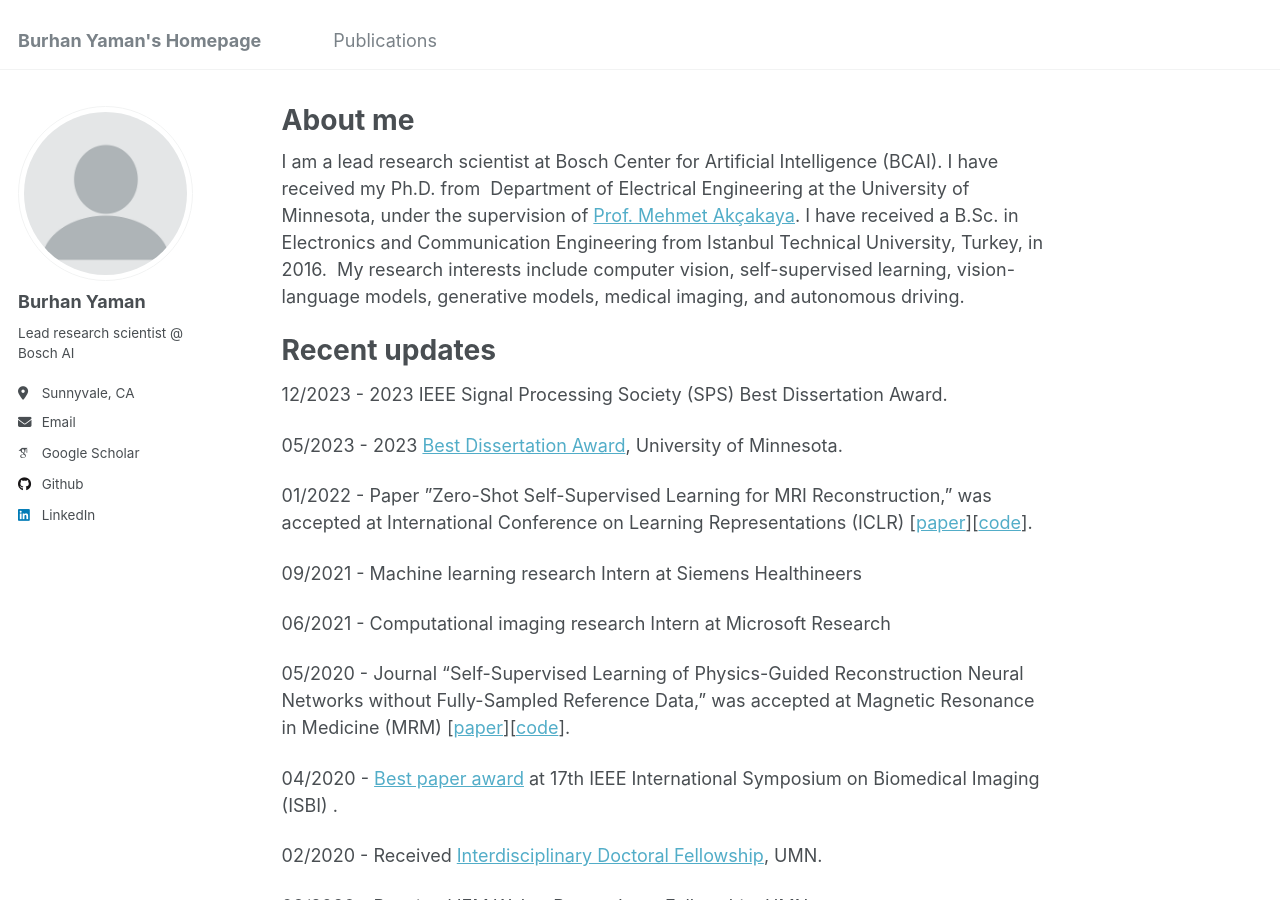
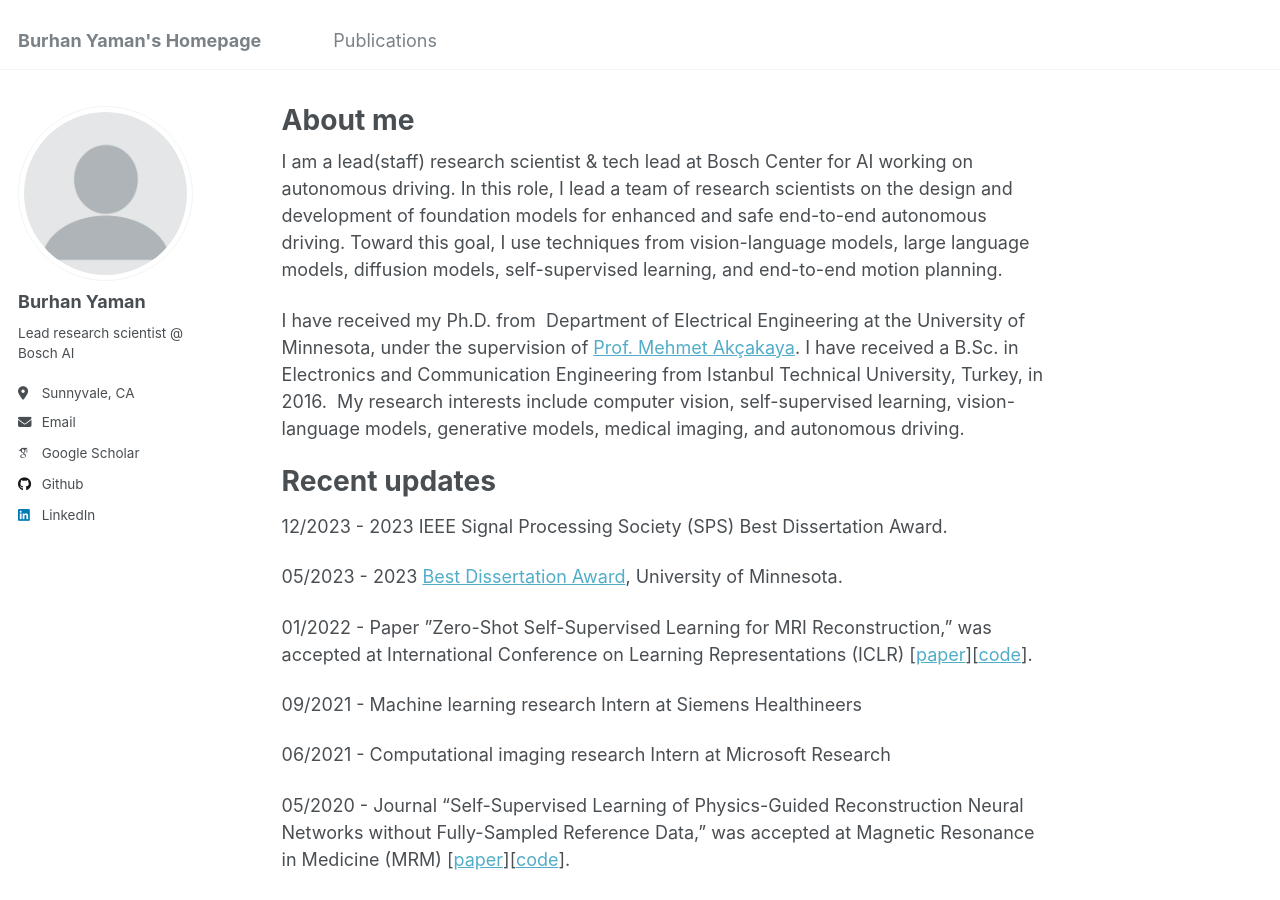
Before and after one commit to byaman14/byaman14.github.io, a Jekyll site: the page built from _pages/about.md, in a window 1280 px wide and 900 px high. Built offline with Jekyll 4.4.1, drawn with Linux system fonts in a browser that asks for light colours; some web fonts are replaced.

Commit message:
Update about.md

```diff
--- a/_pages/about.md
+++ b/_pages/about.md
@@ -7,7 +7,9 @@ redirect_from:
   - /about.html
 ---
 
-I am a lead research scientist at Bosch Center for Artificial Intelligence (BCAI). I have received my Ph.D. from  Department of Electrical Engineering at the University of Minnesota, under the supervision of [Prof. Mehmet Akçakaya](https://imagine.umn.edu/people/mehmet-ak%C3%A7akaya). I have received a B.Sc. in Electronics and Communication Engineering from Istanbul Technical University, Turkey, in 2016.
+I am a lead(staff) research scientist & tech lead at Bosch Center for AI working on autonomous driving. In this role, I lead a team of research scientists on the design and development of foundation models for enhanced and safe end-to-end autonomous driving. Toward this goal, I use techniques from vision-language models, large language models, diffusion models, self-supervised learning, and end-to-end motion planning.
+
+I have received my Ph.D. from  Department of Electrical Engineering at the University of Minnesota, under the supervision of [Prof. Mehmet Akçakaya](https://imagine.umn.edu/people/mehmet-ak%C3%A7akaya). I have received a B.Sc. in Electronics and Communication Engineering from Istanbul Technical University, Turkey, in 2016.
 My research  interests include computer vision, self-supervised learning, vision-language models, generative models, medical imaging, and autonomous driving.
 
 
```
